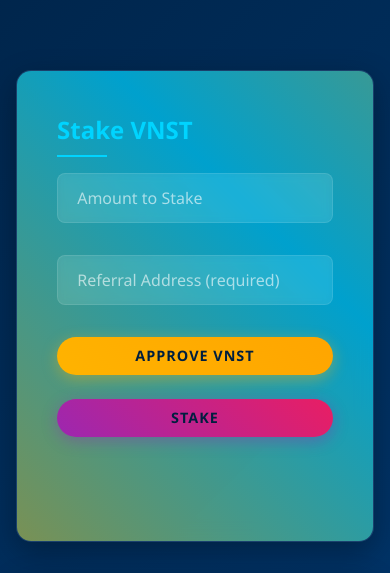
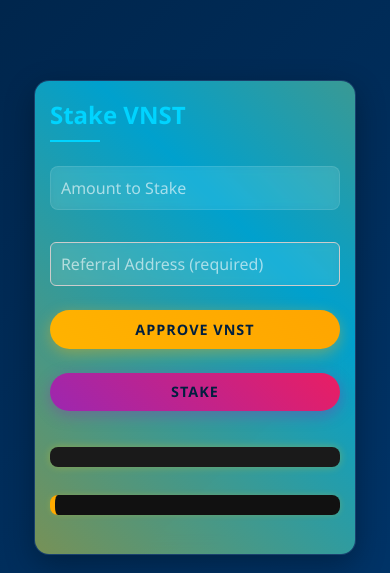
Before and after one commit to SRTAK786/vnst-stakingweb, a plain HTML site: page index.html in a window 390 px wide. Shown: the part 491-1064 px from the top of the page. Drawn offline with Linux system fonts and the light colour scheme.

Commit message:
Update style.css

```diff
--- a/style.css
+++ b/style.css
@@ -360,3 +360,98 @@ footer p { margin-top:1.5rem; font-size:.9rem; opacity:.8; }
   .btn{padding:.6rem 1.2rem;font-size:.9rem;min-width:140px;}
   .wallet-connect-btn{padding:.5rem 1rem;min-width:140px;}
 }
+
+/* 🌐 Referral and Level Info Styling */
+#referralAddress {
+  width: 100%;
+  padding: 10px;
+  margin: 10px 0;
+  border: 1px solid #ccc;
+  border-radius: 6px;
+  font-size: 16px;
+}
+
+/* 📊 Level Referral Data Styling */
+#levelData {
+  margin-top: 20px;
+  padding: 15px;
+  background-color: #1a1a1a;
+  border-radius: 8px;
+  color: #f1f1f1;
+  font-size: 15px;
+  line-height: 1.6;
+  box-shadow: 0 0 8px rgba(255, 215, 0, 0.3);
+}
+
+/* 🔐 Level Unlock Status Styling */
+#levelUnlockStatus {
+  margin-top: 15px;
+  padding: 15px;
+  background-color: #111;
+  border-left: 5px solid #ffaa00;
+  border-radius: 8px;
+  color: #fff;
+  font-size: 14px;
+  font-weight: 500;
+  box-shadow: 0 0 6px rgba(255, 215, 0, 0.2);
+}
+
+/* 🔴 Locked Level */
+.locked {
+  color: #ff4d4d;
+  font-weight: bold;
+}
+
+/* 🟢 Unlocked Level */
+.unlocked {
+  color: #4dff88;
+  font-weight: bold;
+}
+
+/* 📱 Mobile Responsive Styles */
+@media (max-width: 768px) {
+  .card, .stake-card, .wallet-card {
+    width: 90%;
+    margin: 10px auto;
+    padding: 15px;
+    font-size: 14px;
+  }
+
+  #referralAddress,
+  #stakeAmount,
+  #connectButton,
+  #connectWC,
+  #stakeButton,
+  #claimButton {
+    width: 100%;
+    font-size: 16px;
+    padding: 10px;
+    margin: 8px 0;
+  }
+
+  #levelData,
+  #levelUnlockStatus {
+    font-size: 14px;
+    padding: 10px;
+    margin-top: 12px;
+  }
+
+  .locked,
+  .unlocked {
+    font-size: 15px;
+  }
+
+  /* Heading & Title */
+  h1, h2, h3 {
+    font-size: 20px;
+    text-align: center;
+  }
+
+  /* Navbar or top buttons if any */
+  .top-bar,
+  .header-buttons {
+    display: flex;
+    flex-direction: column;
+    align-items: center;
+  }
+}
```
